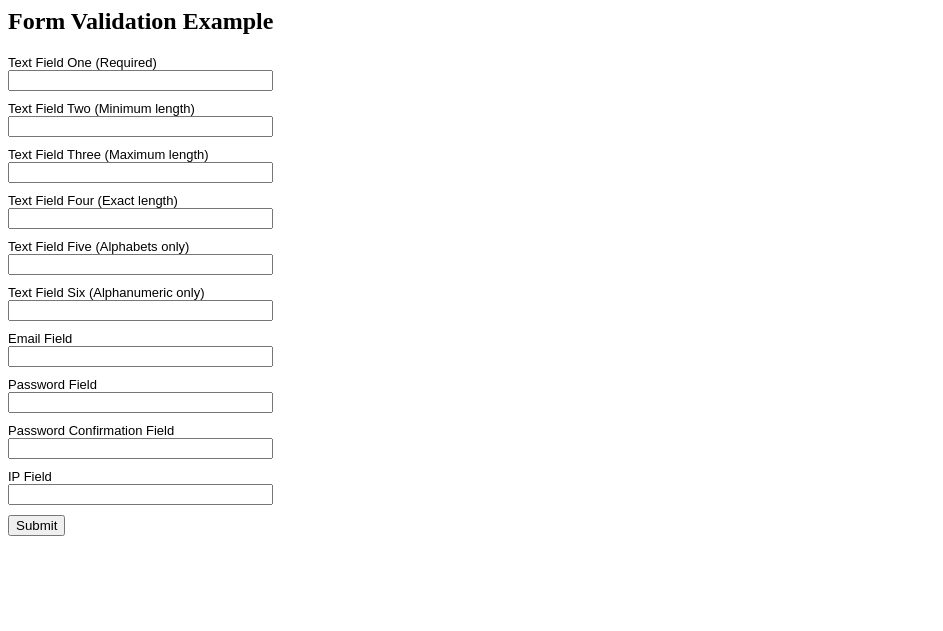
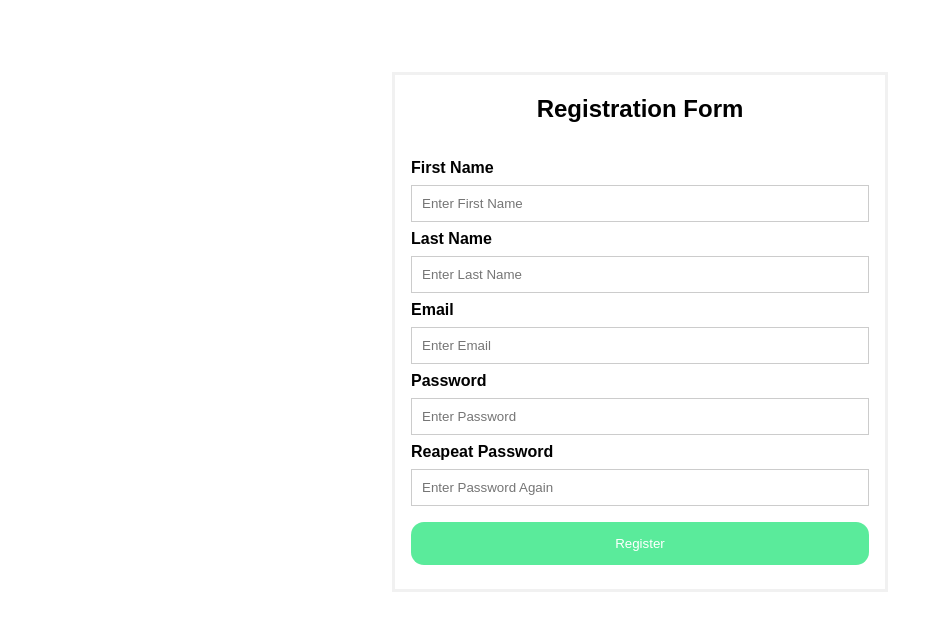
Before and after one commit to chiragkatare/RestApiCodeIgniter, a CodeIgniter app: the page made by application/views/plogin.php in a window 1280 px wide. Shown: the top 631 px of the page, without its empty margins (0-943 px from the left). Run offline with CodeIgniter, Linux system fonts and the light colour scheme; some libraries are stand-ins or nearby versions.

```diff
--- a/application/config/routes.php
+++ b/application/config/routes.php
@@ -56,6 +56,7 @@ $route['user/(:num)'] = 'api/get/$1';
 $route['user/del/(:num)'] = 'api/deleteuser/$1';
 $route["users/login"] = 'user/login';
 $route["users/register"] = 'user/register';
+$route["users/valid"] = "user/validation";
 $route["users/plogin"] = "user/plogin";
 $route['404_override'] = '';
 $route['translate_uri_dashes'] = false;
--- /dev/null
+++ b/application/controllers/errorcode.php
@@ -0,0 +1,6 @@
+<?php
+
+
+return ['success'=>200,'error'=>400,'othererror'=>402];
+
+?>
--- a/application/views/layouts/headers.html
+++ b/application/views/layouts/headers.html
@@ -4,5 +4,4 @@
     <meta name="viewport" content="width=device-width, initial-scale=1">
     <link rel="stylesheet" type="text/css" media="screen" href="<?php echo base_url();?>css/practice.css">
     <script src="https://ajax.googleapis.com/ajax/libs/jquery/3.3.1/jquery.min.js"></script>
-    <script type = "text/javascript" src = "<?php echo base_url();?>jquery/main.js">
     </script>
--- a/application/views/plogin.php
+++ b/application/views/plogin.php
@@ -1,75 +1,43 @@
 <html>
-    <head>
-    <title>Form Validation Example</title>
-    <style>
-    .field_title{font-size: 13px;font-family:Arial;width: 300px;margin-top: 10px}
-    .form_error{font-size: 13px;font-family:Arial;color:red;font-style:italic}
-    </style>
-    </head>
+<head>
+<?php include("layouts/headers.html"); ?>
+<title>Register</title>
+<script src="https://cdn.jsdelivr.net/jquery.validation/1.15.1/jquery.validate.min.js"></script>
+<script src="<?php echo base_url();?>jquery/formvalidation.js"></script>
+</head>
 
-    <body>
-        <div class="form_error">
-          <?php echo validation_errors(); ?>
+<body>
+<!-- <?php echo form_open('validation/register',array('id'=>'regform','method'=>'post'));?> -->
+<form id="regform" method="POST">
+        <h2>Registration Form</h2>
+        <div class="container">
+
+            <label for="fname"><b>First Name</b></label>
+            <div class="error" id="fnameerror"><?php echo form_error("fname")?></div>
+            <input type="text" placeholder="Enter First Name" id="fname" name="fname">
+
+
+            <label for="lname"><b>Last Name</b></label>
+            <div class="error" id="lnameerror"></div>
+            <input type="text" placeholder="Enter Last Name" id="lname" name="lname">
+
+            <label for="email"><b>Email</b></label>
+            <div class="error" id="emailerror"></div>
+            <input type="email" placeholder="Enter Email" id="email" name="email">
+
+            <label for="password"><b>Password</b></label>
+            <div class="error" id="passerror"></div>
+            <input type="password" placeholder="Enter Password" id="password" name="password">
+
+            <label for="rpassword"><b>Reapeat Password</b></label>
+            <div class="error" id="rpasserror"></div>
+            <input type="password" placeholder="Enter Password Again" id="rpassword" name="rpassword">
+
+            <!-- <?php echo form_submit(['id'=>'register']) ?> -->
+            <button id="register" type="submit" onclick="phpvalid()">Register</button>
+
         </div>
+    </form>
+</body>
 
-        <?php echo form_open(); ?>
-
-            <h2>Form Validation Example</h2>
-
-            <div>
-                <div class="field_title">Text Field One (Required)</div>
-                <input type="text" name="text_field" value="<?php echo set_value('text_field'); ?>" size="30" />
-            </div>
-
-            <div>
-                <div class="field_title">Text Field Two (Minimum length)</div>
-                <input type="text" name="min_text_field" value="<?php echo set_value('min_text_field'); ?>" size="30" />
-            </div>
-
-            <div>
-                <div class="field_title">Text Field Three (Maximum length)</div>
-                <input type="text" name="max_text_field" value="<?php echo set_value('max_text_field'); ?>" size="30" />
-            </div>
-
-            <div>
-                <div class="field_title">Text Field Four (Exact length)</div>
-                <input type="text" name="exact_text_field" value="<?php echo set_value('exact_text_field'); ?>" size="30" />
-            </div>
-
-            <div>
-                <div class="field_title">Text Field Five (Alphabets only)</div>
-                <input type="text" name="alphabets_text_field" value="<?php echo set_value('alphabets_text_field'); ?>" size="30" />
-            </div>
-
-            <div>
-                <div class="field_title">Text Field Six (Alphanumeric only)</div>
-                <input type="text" name="alphanumeric_text_field" value="<?php echo set_value('alphanumeric_text_field'); ?>" size="30" />
-            </div>
-
-            <div>
-                <div class="field_title">Email Field</div>
-                <input type="text" name="valid_email_field" value="<?php echo set_value('valid_email_field'); ?>" size="30" />
-            </div>
-
-            <div>
-                <div class="field_title">Password Field</div>
-                <input type="password" name="password_field" value="" size="30" />
-            </div>
-
-            <div>
-                <div class="field_title">Password Confirmation Field</div>
-                <input type="password" name="password_confirmation_field" value="" size="30" />
-            </div>
-
-            <div>
-                <div class="field_title">IP Field</div>
-                <input type="text" name="valid_ip_field" value="<?php echo set_value('valid_ip_field'); ?>" size="30" />
-            </div>
-
-            <div class="field_title">
-                <input type="submit" value="Submit" />
-            </div>
-
-        </form>
-    </body>
 </html>
--- a/application/views/register.php
+++ b/application/views/register.php
@@ -26,15 +26,15 @@
             <input type="email" placeholder="Enter Email" id="email" name="email">
 
             <label for="password"><b>Password</b></label>
-            <div class="error" id="passerror"></div>
+            <div class="error" id="passworderror"></div>
             <input type="password" placeholder="Enter Password" id="password" name="password">
 
             <label for="rpassword"><b>Reapeat Password</b></label>
-            <div class="error" id="rpasserror"></div>
+            <div class="error" id="rpassworderror"></div>
             <input type="password" placeholder="Enter Password Again" id="rpassword" name="rpassword">
 
             <!-- <?php echo form_submit(['id'=>'register']) ?> -->
-            <button id="register" type="submit" onclick="validate()">Register</button>
+            <button id="register" type="submit" onclick="regvalidate()">Register</button>
 
         </div>
     </form>
--- a/css/practice.css
+++ b/css/practice.css
@@ -30,8 +30,8 @@
     }
 
     .error {
-        float:left;
-        font-size: 12px;
+        float:right;
+        font-size: 13px;
         color:#f44336;
     }
 
--- a/jquery/formvalidation.js
+++ b/jquery/formvalidation.js
@@ -1,4 +1,4 @@
-function validate() {
+function regvalidate() {
     $('#regform').validate({
         rules: {
             fname: 'required',
@@ -26,7 +26,7 @@ function validate() {
             },
             password: {
                 required: 'Password Required',
-                minlength: 'Atleast * characters required'
+                minlength: 'Atleast 8 characters required'
             },
             rpassword: {
                 required: 'Password Empty',
@@ -39,9 +39,9 @@ function validate() {
             else if (element.attr("name") == "lname")
                 $("#lnameerror").html(error);
             else if (element.attr("name") == "password")
-                $("#passerror").html(error);
+                $("#passworderror").html(error);
             else if (element.attr("name") == "rpassword")
-                $("#rpasserror").html(error);
+                $("#rpassworderror").html(error);
             else if (element.attr("name") == "email")
                 $("#emailerror").html(error);
         },
@@ -56,9 +56,7 @@ function validate() {
                 url: 'http://localhost/codeigniter/users/register',
                 dataType: 'json',
                 data: postdata,
-                success: function (result) {
-                    alert(JSON.stringify(result));
-                },
+                success: showResp,
                 error: function (error) {
                     alert(JSON.stringify(error));
                 }
@@ -66,3 +64,38 @@ function validate() {
         }
     });
 }
+
+function showResp(result) {
+    if (result.code == 400) {
+        $.each(result.message, function (index, element) {
+            if (element != "") {
+                $("#" + index + "error").html(element);
+            }
+        });
+    }
+    else if (result.code == 200) {
+        alert("Registration Successful");
+        window.location.href=result.message;
+    }
+
+}
+
+function phpvalid() {
+    var postdata = {};
+    var formdata = $("#regform").serializeArray();
+    $(formdata).each(function (index, obj) {
+        postdata[obj.name] = obj.value;
+    });
+    $.ajax({
+        type: 'POST',
+        url: 'http://localhost/codeigniter/users/valid',
+        dataType: 'json',
+        data: formdata,
+        success: function (result) {
+            alert(JSON.stringify(result));
+        },
+        error: function (error) {
+            alert(JSON.stringify(error));
+        }
+    });
+}
```
Also changed, not shown: application/controllers/User.php (+54 -4 lines), application/views/login.php (+7 -3 lines), jquery/main.js (+82 -22 lines).
